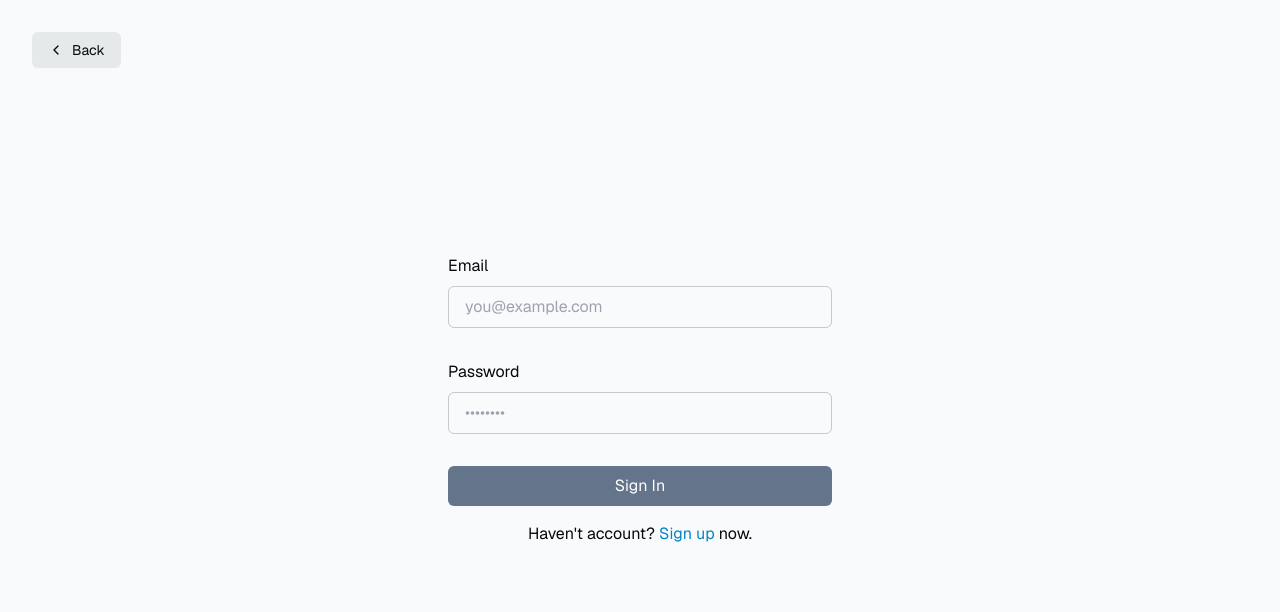
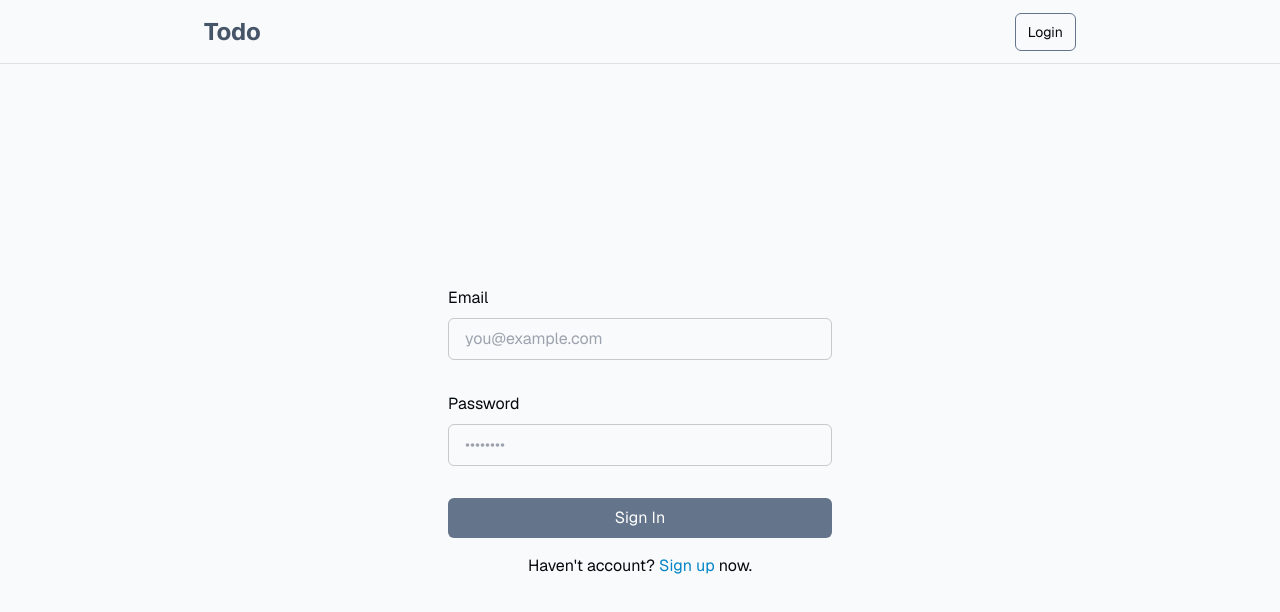
Before and after one commit to prokawsar/nextjs-todo-board, a Next.js app: page /login in a window 1280 px wide. Shown: the top 612 px of the page. Built offline with nearby package versions, Linux system fonts and the light colour scheme; no server answers.

Commit message:
Update layouts

```diff
--- a/app/dashboard/page.tsx
+++ b/app/dashboard/page.tsx
@@ -23,20 +23,18 @@ export default async function ProtectedPage() {
           This is a protected page that you can only see as an authenticated
           user
         </div> */}
-        <nav className="w-full flex justify-center border-b border-b-foreground/10 h-16">
+        {/* <nav className="w-full flex justify-center border-b border-b-foreground/10 h-16">
           <div className="w-full max-w-4xl flex justify-between items-center p-3 text-sm">
-            {/* <DeployButton /> */}
             <h1 className="text-2xl font-bold text-slate-600">Todo</h1>
             <AuthButton />
           </div>
-        </nav>
+        </nav> */}
       </div>
 
       <div className="animate-in flex-1 flex flex-col gap-20 opacity-0 max-w-4xl px-3">
         <Header />
         <main className="flex-1 flex flex-col gap-6">
-          <h2 className="font-bold text-4xl mb-4">Next steps</h2>
-          <FetchDataSteps />
+          {/* <FetchDataSteps /> */}
         </main>
       </div>
 
--- a/app/layout.tsx
+++ b/app/layout.tsx
@@ -1,5 +1,7 @@
 import { GeistSans } from "geist/font/sans";
 import "./globals.css";
+import AuthButton from "@/components/AuthButton";
+import { createClient } from "@/utils/supabase/server";
 
 const defaultUrl = process.env.VERCEL_URL
   ? `https://${process.env.VERCEL_URL}`
@@ -7,9 +9,20 @@ const defaultUrl = process.env.VERCEL_URL
 
 export const metadata = {
   metadataBase: new URL(defaultUrl),
-  title: "Next.js and Supabase Starter Kit",
+  title: "Todo board | Nextjs, Supabase",
   description: "The fastest way to build apps with Next.js and Supabase",
 };
+
+const canInitSupabaseClient = () => {
+  try {
+    createClient();
+    return true;
+  } catch (e) {
+    return false;
+  }
+};
+
+const isSupabaseConnected = canInitSupabaseClient();
 
 export default function RootLayout({
   children,
@@ -20,6 +33,14 @@ export default function RootLayout({
     <html lang="en" className={GeistSans.className}>
       <body className="bg-background text-foreground">
         <main className="min-h-screen flex flex-col items-center">
+          <nav className="w-full flex justify-center border-b border-b-foreground/10 h-16">
+            <div className="w-full max-w-4xl flex justify-between items-center p-3 text-sm">
+              <a href="/">
+                <h1 className="text-2xl font-bold text-slate-600">Todo</h1>
+              </a>
+              {isSupabaseConnected && <AuthButton />}
+            </div>
+          </nav>
           {children}
         </main>
       </body>
--- a/app/login/page.tsx
+++ b/app/login/page.tsx
@@ -53,27 +53,6 @@ export default function Login({
 
   return (
     <div className="flex-1 flex flex-col w-full px-8 sm:max-w-md justify-center gap-2">
-      <Link
-        href="/"
-        className="absolute left-8 top-8 py-2 px-4 rounded-md no-underline text-foreground bg-btn-background hover:bg-btn-background-hover flex items-center group text-sm"
-      >
-        <svg
-          xmlns="http://www.w3.org/2000/svg"
-          width="24"
-          height="24"
-          viewBox="0 0 24 24"
-          fill="none"
-          stroke="currentColor"
-          strokeWidth="2"
-          strokeLinecap="round"
-          strokeLinejoin="round"
-          className="mr-2 h-4 w-4 transition-transform group-hover:-translate-x-1"
-        >
-          <polyline points="15 18 9 12 15 6" />
-        </svg>{" "}
-        Back
-      </Link>
-
       <form className="animate-in flex-1 flex flex-col w-full justify-center gap-2 text-foreground">
         {searchParams?.message && (
           <p className="mt-4 p-4 bg-red-100 border border-red-500 text-slate-600 text-center">
--- a/app/page.tsx
+++ b/app/page.tsx
@@ -2,11 +2,10 @@ import DeployButton from "../components/DeployButton";
 import AuthButton from "../components/AuthButton";
 import { createClient } from "@/utils/supabase/server";
 import Header from "@/components/Header";
+import { redirect } from "next/navigation";
 
 export default async function Index() {
   const canInitSupabaseClient = () => {
-    // This function is just for the interactive tutorial.
-    // Feel free to remove it once you have Supabase connected.
     try {
       createClient();
       return true;
@@ -15,17 +14,19 @@ export default async function Index() {
     }
   };
 
+  const supabase = createClient();
+  const {
+    data: { user },
+  } = await supabase.auth.getUser();
+
+  if (user) {
+    return redirect("/dashboard");
+  }
+
   const isSupabaseConnected = canInitSupabaseClient();
 
   return (
     <div className="flex-1 w-full flex flex-col gap-20 items-center">
-      <nav className="w-full flex justify-center border-b border-b-foreground/10 h-16">
-        <div className="w-full max-w-4xl flex justify-between items-center p-3 text-sm">
-          <DeployButton />
-          {isSupabaseConnected && <AuthButton />}
-        </div>
-      </nav>
-
       <div className="animate-in flex-1 flex flex-col gap-20 opacity-0 max-w-4xl px-3">
         <Header />
         <main className="flex-1 flex flex-col gap-6"></main>
--- a/app/signup/page.tsx
+++ b/app/signup/page.tsx
@@ -37,27 +37,6 @@ export default function Login({
 
   return (
     <div className="flex-1 flex flex-col w-full px-8 sm:max-w-md justify-center gap-2">
-      <Link
-        href="/"
-        className="absolute left-8 top-8 py-2 px-4 rounded-md no-underline text-foreground bg-btn-background hover:bg-btn-background-hover flex items-center group text-sm"
-      >
-        <svg
-          xmlns="http://www.w3.org/2000/svg"
-          width="24"
-          height="24"
-          viewBox="0 0 24 24"
-          fill="none"
-          stroke="currentColor"
-          strokeWidth="2"
-          strokeLinecap="round"
-          strokeLinejoin="round"
-          className="mr-2 h-4 w-4 transition-transform group-hover:-translate-x-1"
-        >
-          <polyline points="15 18 9 12 15 6" />
-        </svg>{" "}
-        Back
-      </Link>
-
       <form className="animate-in flex-1 flex flex-col w-full justify-center gap-2 text-foreground">
         {searchParams?.message && (
           <p className="mt-4 p-4 bg-red-100 border border-red-500 text-slate-600 text-center">
--- /dev/null
+++ b/app/todo/page.tsx
@@ -0,0 +1,8 @@
+import { createClient } from "@/utils/supabase/server";
+
+export default async function Page() {
+  const supabase = createClient();
+  const { data: todos } = await supabase.from("todo").select();
+
+  return <pre>{JSON.stringify(todos, null, 2)}</pre>;
+}
--- a/components/AuthButton.tsx
+++ b/components/AuthButton.tsx
@@ -1,6 +1,9 @@
 import { createClient } from "@/utils/supabase/server";
 import Link from "next/link";
 import { redirect } from "next/navigation";
+import { FontAwesomeIcon } from "@fortawesome/react-fontawesome";
+import { faArrowRightToBracket } from "@fortawesome/free-solid-svg-icons";
+import "@fortawesome/fontawesome-svg-core/styles.css";
 
 export default async function AuthButton() {
   const supabase = createClient();
@@ -14,22 +17,25 @@ export default async function AuthButton() {
 
     const supabase = createClient();
     await supabase.auth.signOut();
-    return redirect("/login");
+    return redirect("/");
   };
 
   return user ? (
     <div className="flex items-center gap-4">
       Hey, {user.email}!
       <form action={signOut}>
-        <button className="py-2 px-4 rounded-md no-underline bg-btn-background hover:bg-btn-background-hover">
+        {/* <button className="py-2 px-4 rounded-md no-underline bg-btn-background hover:bg-btn-background-hover">
           Logout
+        </button> */}
+        <button>
+          <FontAwesomeIcon icon={faArrowRightToBracket} />
         </button>
       </form>
     </div>
   ) : (
     <Link
       href="/login"
-      className="py-2 px-3 flex rounded-md no-underline bg-btn-background hover:bg-btn-background-hover"
+      className="py-2 px-3 flex rounded-md no-underline border border-slate-500 hover:bg-btn-background-hover"
     >
       Login
     </Link>
--- a/package.json
+++ b/package.json
@@ -6,6 +6,8 @@
     "start": "next start"
   },
   "dependencies": {
+    "@fortawesome/free-solid-svg-icons": "^6.5.2",
+    "@fortawesome/react-fontawesome": "^0.2.0",
     "@supabase/ssr": "latest",
     "@supabase/supabase-js": "latest",
     "autoprefixer": "10.4.17",
```
Also changed, not shown: 1 other file (tests, documents, lock files or other folders).
